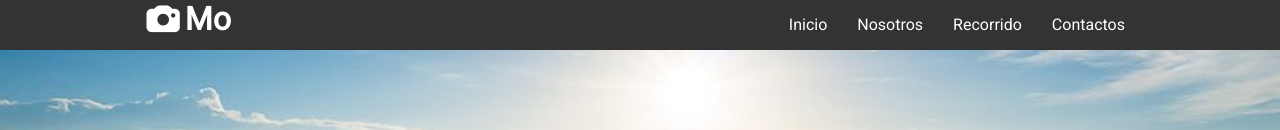
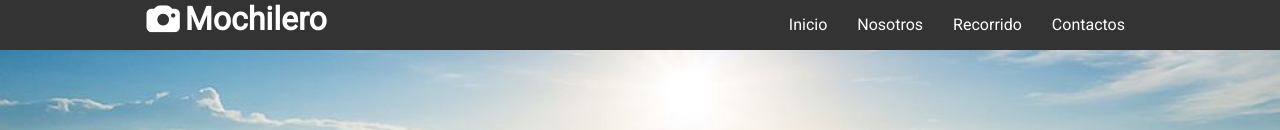
Before and after one commit to gustavo32-lab/Turismo-en-Bolivia, a plain HTML site: page index.html in a window 1280 px wide. Shown: the top 130 px of the page. Drawn offline with nearby package versions, Linux system fonts and the light colour scheme.

Commit message:
Update index.html

```diff
--- a/index.html
+++ b/index.html
@@ -8,13 +8,13 @@
     <link rel="stylesheet" href="css/fontello.css">
     <link rel="stylesheet" href="css/style.css">
     <link rel="shortcut icon" href="img/3.png" type="image/png">
-    <title>Mo</title>
+    <title>Mochilero</title>
 </head>
 <body>
     <header>
 
         <div class="contenedor">
-            <h1 class="icon-camera">Mo</h1>
+            <h1 class="icon-camera">Mochilero</h1>
             <input type="checkbox" id="menu-bar">
             <label class="icon-menu" for="menu-bar"></label>
 
```
